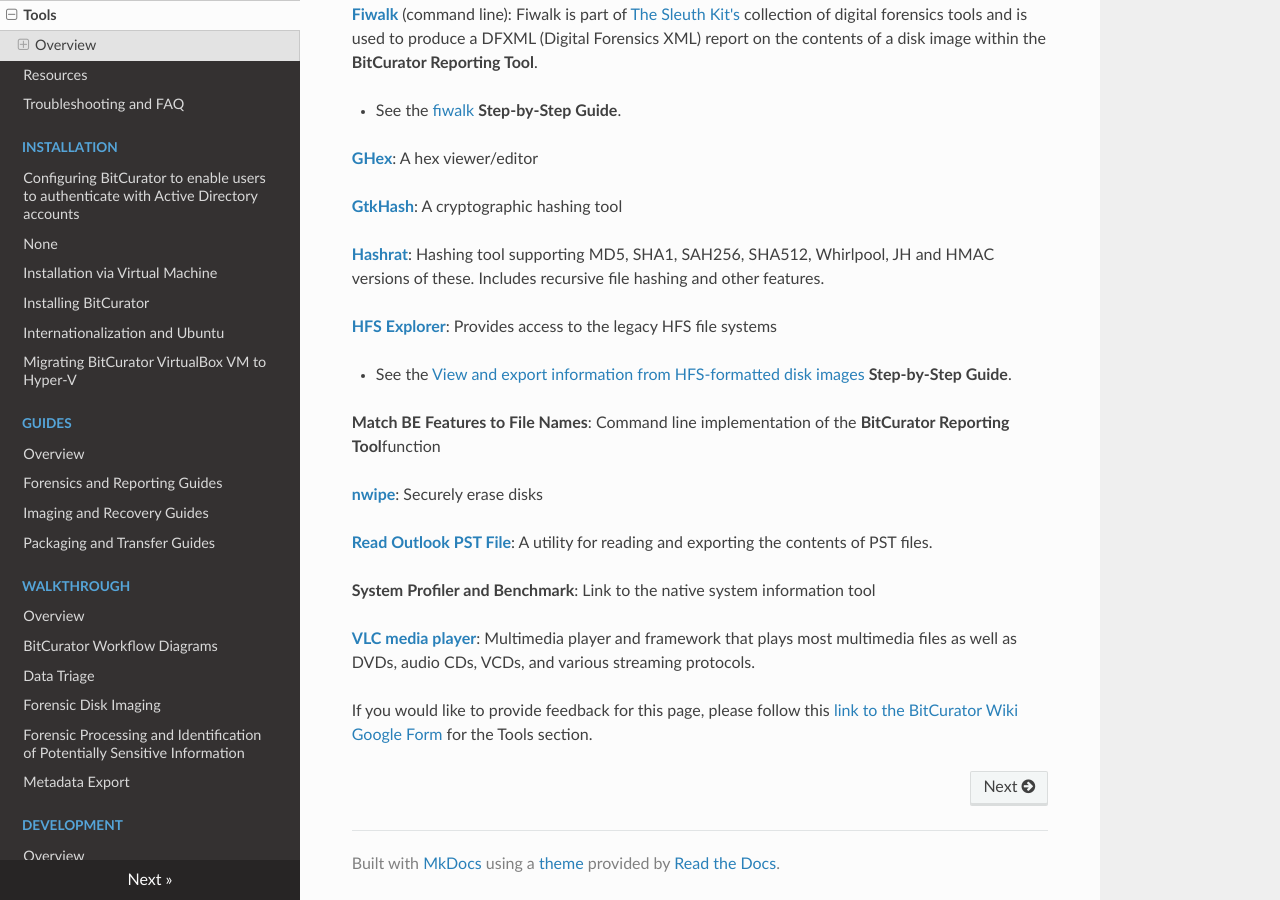
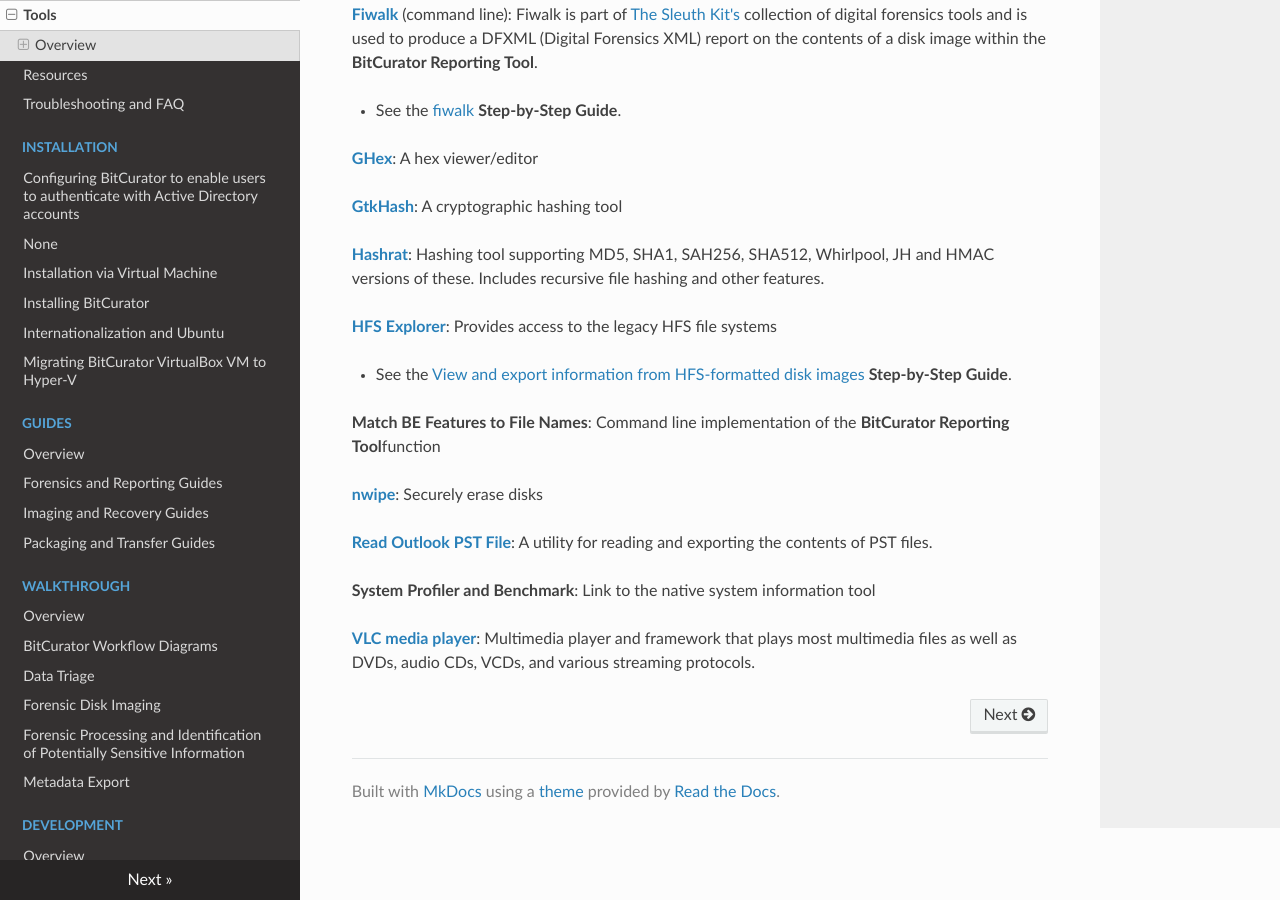
Before and after one commit to BitCurator/documentation, an MkDocs documentation site: the page built from docs/Tools.md, in a window 1280 px wide and 900 px high, scrolled down 3053 px. Built offline with MkDocs 1.6.1, drawn with Linux system fonts in a browser that asks for light colours; nearby versions of some CDN libraries.

Commit message:
remove google form

```diff
--- a/docs/Tools.md
+++ b/docs/Tools.md
@@ -140,14 +140,3 @@
 **System Profiler and Benchmark**: Link to the native system information tool
 
 **[VLC media player](https://www.videolan.org/vlc/index.html)**: Multimedia player and framework that plays most multimedia files as well as DVDs, audio CDs, VCDs, and various streaming protocols.
-
-
-
-
-
-
-
-
-
-
- If you would like to provide feedback for this page, please follow this [link to the BitCurator Wiki Google Form](https://docs.google.com/forms/d/e/1FAIpQLScp7yt_CTLijHqSOzCtOy3gFJs0ZqJHBgBVO6SXadB-vsTA0A/viewform?usp=sf_link) for the Tools section.
```
